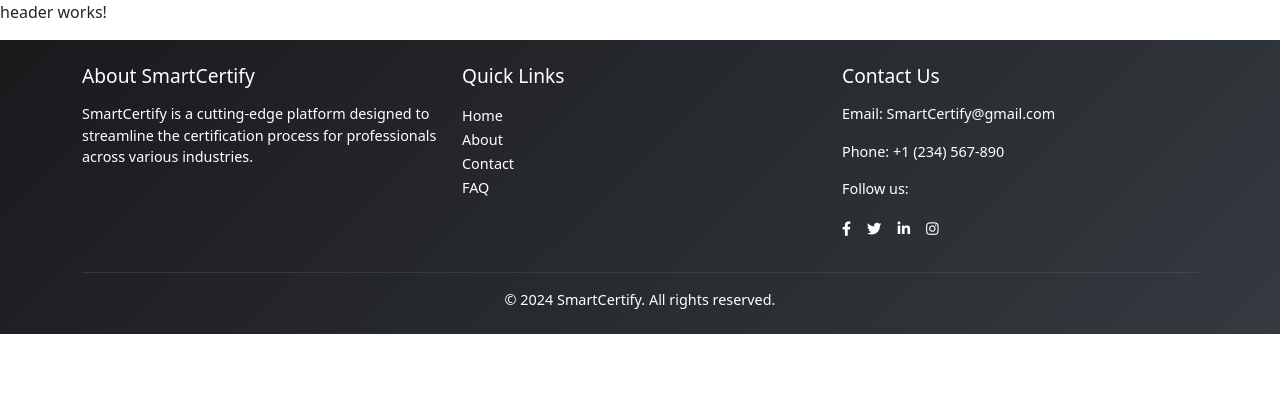
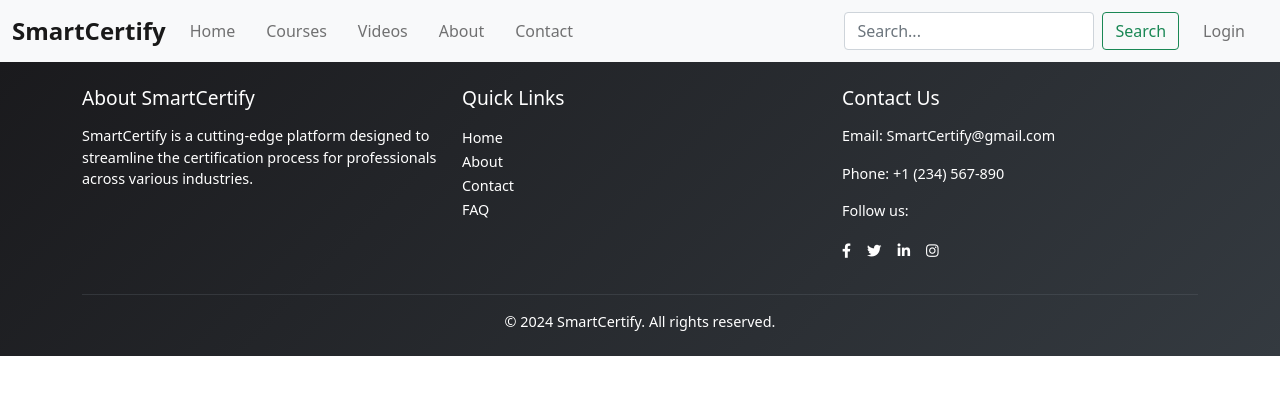
Before and after one commit to IrumiTh/SmartCertifyUI, an Angular app: page / in a window 1280 px wide. Shown: the top 394 px of the page. Built offline with nearby package versions, Linux system fonts and the light colour scheme.

Commit message:
add hedaer component

```diff
--- a/src/app/pages/header/header.component.html
+++ b/src/app/pages/header/header.component.html
@@ -1 +1,69 @@
-<p>header works!</p>
+<nav class="navbar navbar-expand-lg navbar-light bg-light">
+  <div class="container-fluid">
+    <!-- Brand -->
+    <a class="navbar-brand" routerLink="/home">SmartCertify</a>
+
+    <!-- Toggler -->
+    <button
+      class="navbar-toggler"
+      type="button"
+      data-bs-toggle="collapse"
+      data-bs-target="#navbarNav"
+    >
+      <span class="navbar-toggler-icon"></span>
+    </button>
+
+    <!-- Navbar Items -->
+    <div class="collapse navbar-collapse" id="navbarNav">
+      <ul class="navbar-nav me-auto mb-2 mb-lg-0">
+
+        <li class="nav-item">
+          <a class="nav-link" routerLink="/home" routerLinkActive="active"
+            >Home</a
+          >
+        </li>
+
+        <li class="nav-item">
+          <a class="nav-link" routerLink="/courses" routerLinkActive="active"
+            >Courses</a
+          >
+        </li>
+
+        <li class="nav-item">
+          <a class="nav-link" routerLink="/videos" routerLinkActive="active"
+            >Videos</a
+          >
+        </li>
+
+        <li class="nav-item">
+          <a class="nav-link" routerLink="/about" routerLinkActive="active"
+            >About</a
+          >
+        </li>
+
+        <li class="nav-item">
+          <a class="nav-link" routerLink="/contact-us" routerLinkActive="active"
+            >Contact</a
+          >
+        </li>
+      </ul>
+
+      <!-- Search -->
+      <form class="d-flex me-3">
+        <input
+          class="form-control me-2"
+          type="search"
+          placeholder="Search..."
+        />
+        <button class="btn btn-outline-success" type="submit">Search</button>
+      </form>
+
+      <!-- Login Button (UI only for now) -->
+      <ul class="navbar-nav">
+        <li class="nav-item">
+          <a class="nav-link" routerLink="/login">Login</a>
+        </li>
+      </ul>
+    </div>
+  </div>
+</nav>
--- a/src/app/pages/header/header.component.ts
+++ b/src/app/pages/header/header.component.ts
@@ -1,8 +1,11 @@
+import { CommonModule } from '@angular/common';
 import { Component } from '@angular/core';
+import { FormsModule } from '@angular/forms';
+import { RouterModule } from '@angular/router';
 
 @Component({
   selector: 'app-header',
-  imports: [],
+  imports: [CommonModule, FormsModule, RouterModule],
   templateUrl: './header.component.html',
   styleUrl: './header.component.css'
 })
```
